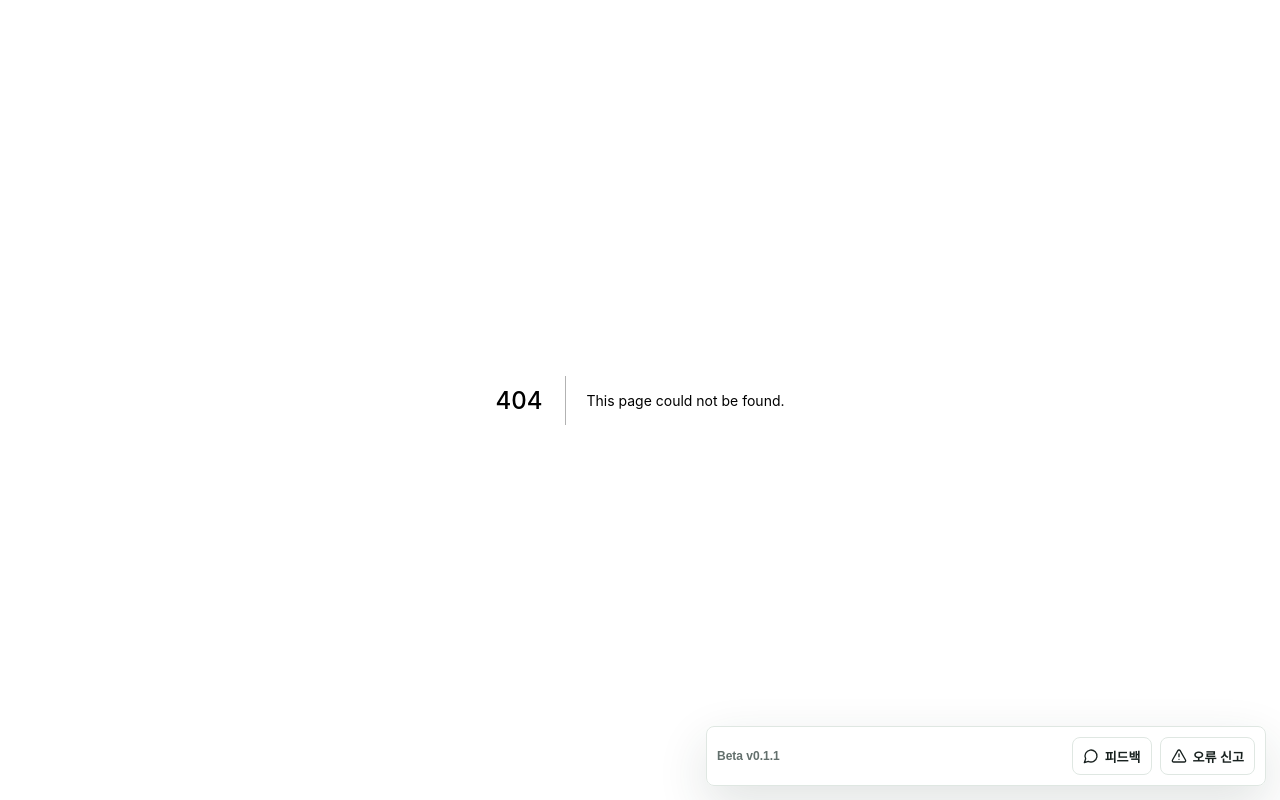
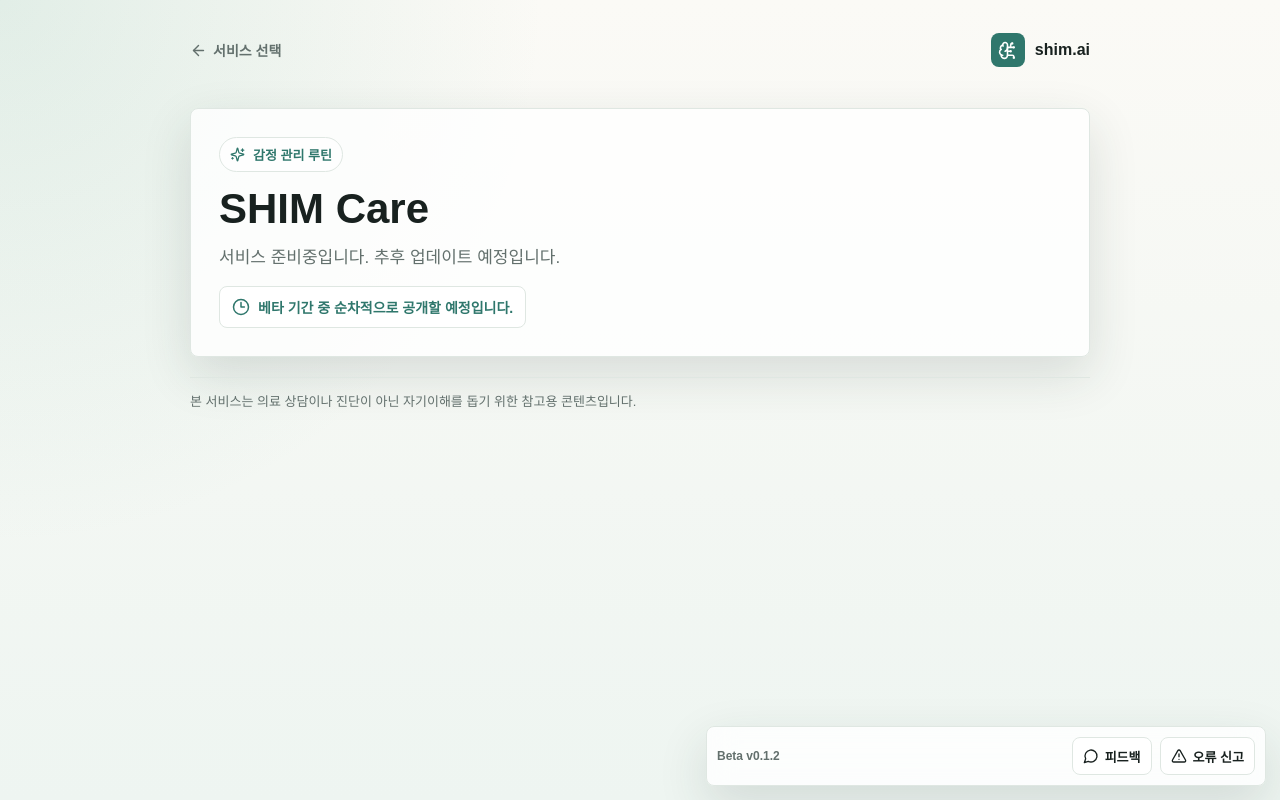
Before and after one commit to sj-dev-99/shim-ai, a Next.js app: page /care in a window 1280 px wide. Before the commit this address had no page. Built offline with nearby package versions, Linux system fonts and the light colour scheme.

Commit message:
Add service category pages

```diff
--- /dev/null
+++ b/components/ComingSoonPage.tsx
@@ -0,0 +1,51 @@
+import Head from "next/head";
+import Link from "next/link";
+import { ArrowLeft, BrainCircuit, Clock3, Sparkles } from "lucide-react";
+import { disclaimer } from "../lib/data";
+
+type ComingSoonPageProps = {
+  title: string;
+  description: string;
+};
+
+export default function ComingSoonPage({ title, description }: ComingSoonPageProps) {
+  return (
+    <>
+      <Head>
+        <title>{title} | shim.ai</title>
+        <meta name="description" content={`${title} 서비스 준비중`} />
+      </Head>
+      <main className="page-shell">
+        <header className="topbar">
+          <Link href="/">
+            <a className="ghost-link">
+              <ArrowLeft size={17} aria-hidden="true" />
+              서비스 선택
+            </a>
+          </Link>
+          <div className="brand">
+            <span className="brand-mark">
+              <BrainCircuit size={19} aria-hidden="true" />
+            </span>
+            shim.ai
+          </div>
+        </header>
+
+        <section className="coming-soon-panel" aria-label={`${title} 준비중`}>
+          <span className="eyebrow">
+            <Sparkles size={15} aria-hidden="true" />
+            {description}
+          </span>
+          <h1>{title}</h1>
+          <p>서비스 준비중입니다. 추후 업데이트 예정입니다.</p>
+          <div className="coming-soon-meta">
+            <Clock3 size={18} aria-hidden="true" />
+            베타 기간 중 순차적으로 공개할 예정입니다.
+          </div>
+        </section>
+
+        <p className="notice">{disclaimer}</p>
+      </main>
+    </>
+  );
+}
--- a/lib/beta.ts
+++ b/lib/beta.ts
@@ -1,7 +1,7 @@
 export const BETA_VERSION =
   process.env.NEXT_PUBLIC_BETA_VERSION && process.env.NEXT_PUBLIC_BETA_VERSION.trim().length > 0
     ? process.env.NEXT_PUBLIC_BETA_VERSION
-    : "Beta v0.1.1";
+    : "Beta v0.1.2";
 
 export type BetaEventType =
   | "page_view"
--- /dev/null
+++ b/pages/care.tsx
@@ -0,0 +1,5 @@
+import ComingSoonPage from "../components/ComingSoonPage";
+
+export default function CarePage() {
+  return <ComingSoonPage description="감정 관리 루틴" title="SHIM Care" />;
+}
--- /dev/null
+++ b/pages/diary.tsx
@@ -0,0 +1,5 @@
+import ComingSoonPage from "../components/ComingSoonPage";
+
+export default function DiaryPage() {
+  return <ComingSoonPage description="감정일기" title="SHIM Diary" />;
+}
--- a/pages/mind.tsx
+++ b/pages/mind.tsx
@@ -22,10 +22,10 @@
       </Head>
       <main className="page-shell">
         <header className="topbar">
-          <Link href="/">
+          <Link href="/shim-test">
             <a className="ghost-link">
               <ArrowLeft size={17} aria-hidden="true" />
-              테스트 선택
+              SHIM Test
             </a>
           </Link>
           <div className="brand">
--- /dev/null
+++ b/pages/report.tsx
@@ -0,0 +1,5 @@
+import ComingSoonPage from "../components/ComingSoonPage";
+
+export default function ReportPage() {
+  return <ComingSoonPage description="주간·월간 감정 분석" title="SHIM Report" />;
+}
--- /dev/null
+++ b/pages/talk.tsx
@@ -0,0 +1,5 @@
+import ComingSoonPage from "../components/ComingSoonPage";
+
+export default function TalkPage() {
+  return <ComingSoonPage description="AI 감정 대화" title="SHIM Talk" />;
+}
--- a/styles/globals.css
+++ b/styles/globals.css
@@ -229,8 +229,9 @@
 }
 
 .service-map-item {
+  position: relative;
   display: grid;
-  grid-template-columns: 38px 1fr;
+  grid-template-columns: 38px 1fr 20px;
   gap: 4px 10px;
   align-items: center;
   min-height: 72px;
@@ -238,6 +239,12 @@
   border: 1px solid var(--line);
   border-radius: 8px;
   background: var(--panel-clear);
+  transition: border-color 160ms ease, transform 160ms ease;
+}
+
+.service-map-item:hover {
+  border-color: var(--teal-strong);
+  transform: translateY(-1px);
 }
 
 .service-map-icon {
@@ -255,9 +262,14 @@
   font-size: 15px;
 }
 
-.service-map-item span:last-child {
+.service-map-description {
   color: var(--muted);
   font-size: 13px;
+}
+
+.service-map-arrow {
+  grid-row: span 2;
+  color: var(--muted);
 }
 
 .test-category {
@@ -281,6 +293,46 @@
   margin: 0;
   font-size: 22px;
   line-height: 1.2;
+}
+
+.coming-soon-panel {
+  display: grid;
+  gap: 14px;
+  margin-top: 36px;
+  padding: 28px;
+  border: 1px solid var(--line);
+  border-radius: 8px;
+  background: var(--panel-soft);
+  box-shadow: var(--shadow);
+}
+
+.coming-soon-panel h1 {
+  margin: 2px 0 0;
+  font-size: 42px;
+  line-height: 1;
+}
+
+.coming-soon-panel p {
+  max-width: 560px;
+  margin: 0;
+  color: var(--muted);
+  font-size: 17px;
+  line-height: 1.65;
+}
+
+.coming-soon-meta {
+  display: inline-flex;
+  width: fit-content;
+  align-items: center;
+  gap: 8px;
+  min-height: 42px;
+  padding: 0 12px;
+  border: 1px solid var(--line);
+  border-radius: 8px;
+  background: var(--panel);
+  color: var(--teal);
+  font-size: 14px;
+  font-weight: 900;
 }
 
 .test-card {
```
Also changed, not shown: lib/admin/mockData.ts (+8 -0 lines), pages/index.tsx (+25 -34 lines), pages/shim-test.tsx (added, +86 -0 lines), 2 other files (tests, documents, lock files or other folders).
